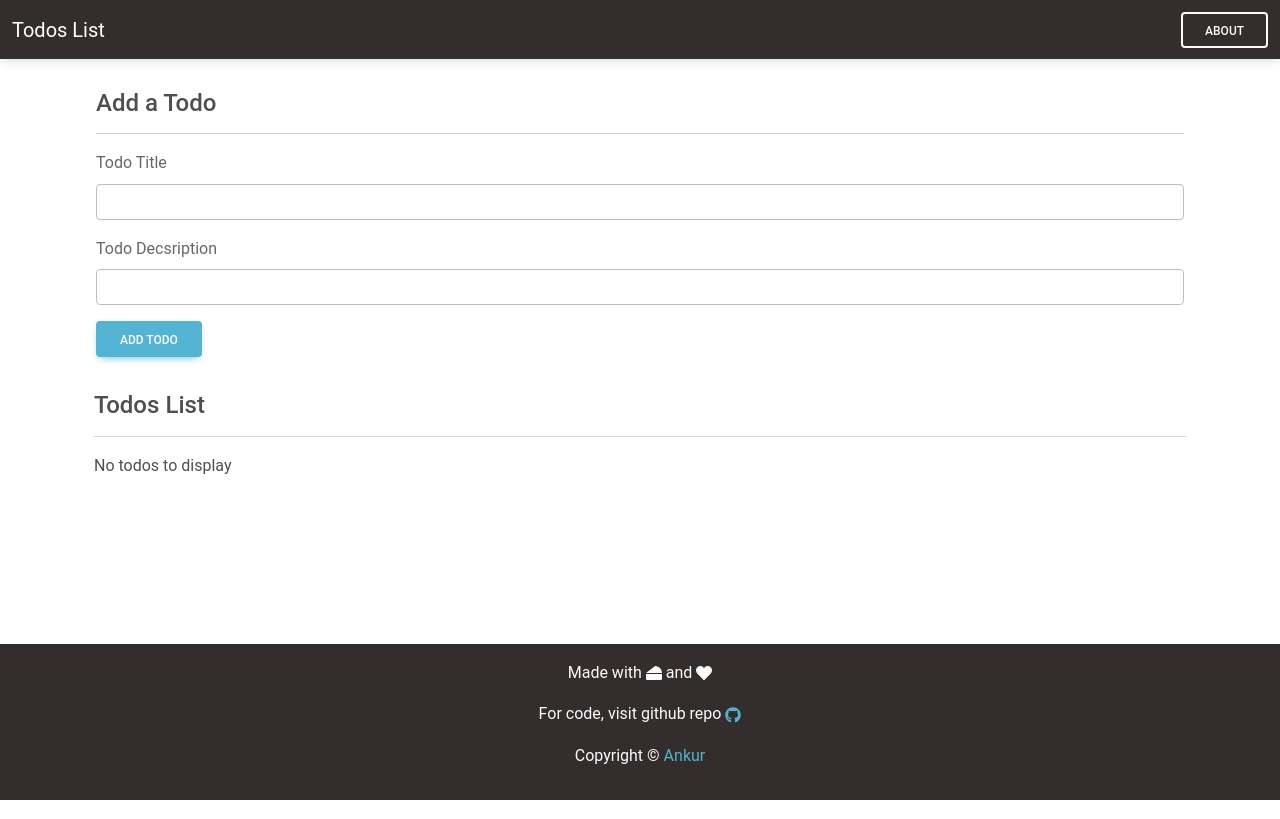
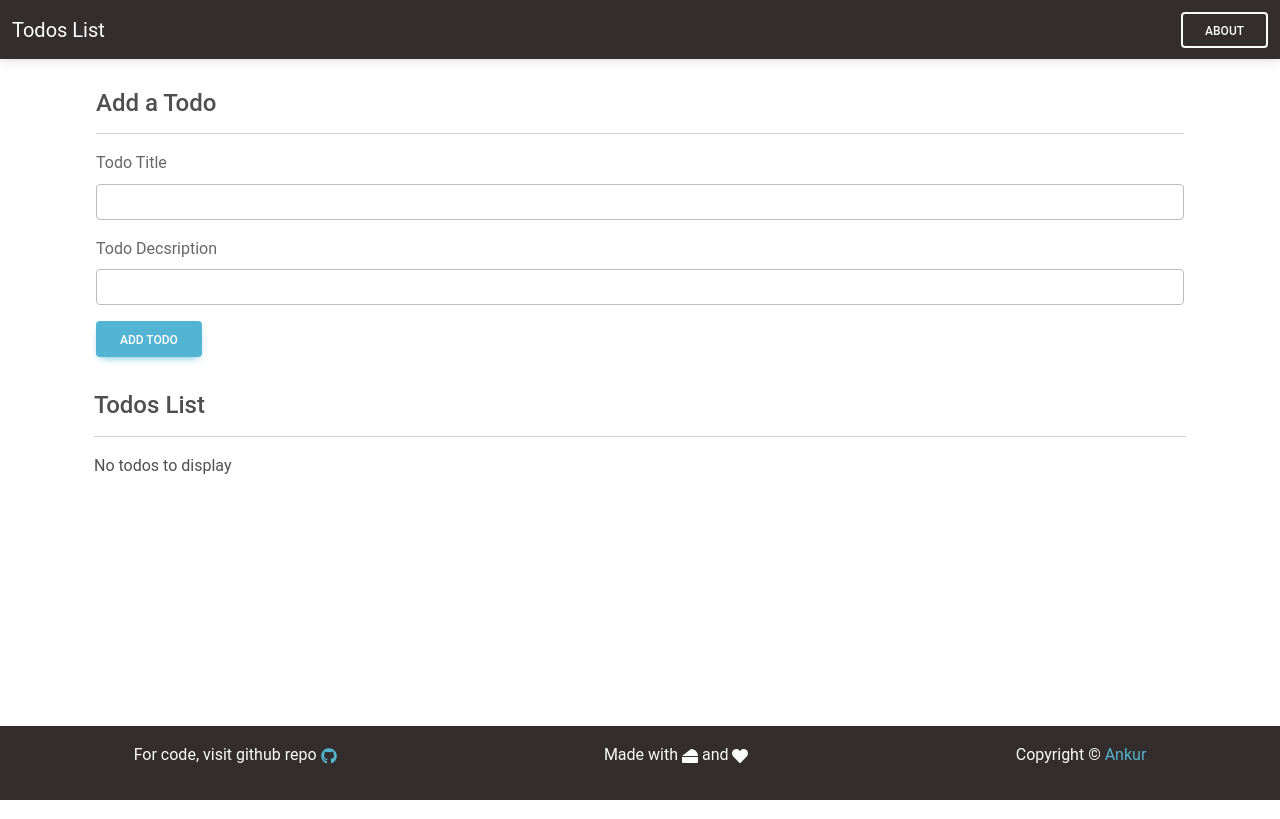
Before and after one commit to ankur12-1610/Todo-react, a React (Create React App) app: page / in a window 1280 px wide. Built offline with nearby package versions, Linux system fonts and the light colour scheme.

Commit message:
footer updated

```diff
--- a/src/MyComponents/Footer.js
+++ b/src/MyComponents/Footer.js
@@ -1,5 +1,5 @@
 import React from 'react'
-import { FaGithub } from "react-icons/fa";
+import {FaGithub} from "react-icons/fa";
 import {FaCheese} from "react-icons/fa";
 import {FaHeart} from "react-icons/fa";
 
@@ -7,24 +7,19 @@ import {FaHeart} from "react-icons/fa";
 
 
 export const Footer = () =>  {
-let footerStyle = {
-    positon: "relative",
-    margin: "23vh 0px 0px 0px"
-}
+
 let font = {
     color: "#53b3cb",
 }
     return (
-        <footer className="bg-dark sticky-bottom text-light py-3 " style={footerStyle}>
-            <div>
-            {/* <p className="text-center">
-            Copyright &copy; Ankur
-            </p> */}
-            </div>
-
+        <footer className="bg-dark sticky-bottom text-light py-3 " style={{position: "fixed",
+        bottom: "0",
+        width: "100%", textAlign:"center"}}>
+        <div style={{ display:"flex", flexDirection: "row", justifyContent:"space-around"}}>
+        <div className="text-center"><p>For code, visit github repo <a href="https://github.com/ankur12-1610/Todo-react/"><FaGithub color="#53b3cb"/></a></p></div>
             <div className="text-center"><p>Made with <FaCheese /> and <FaHeart/></p></div>
-            <div className="text-center"><p>For code, visit github repo <a href="https://github.com/ankur12-1610/Todo-react/"><FaGithub color="#53b3cb"/></a></p></div>
             <div className="text-center"><p>Copyright &copy; <a href="https://itsankur.tech/"  style={font}>Ankur</a></p></div>
+        </div>
         </footer>
     )
 }
```
Also changed, not shown: 2 other files (tests, documents, lock files or other folders).
